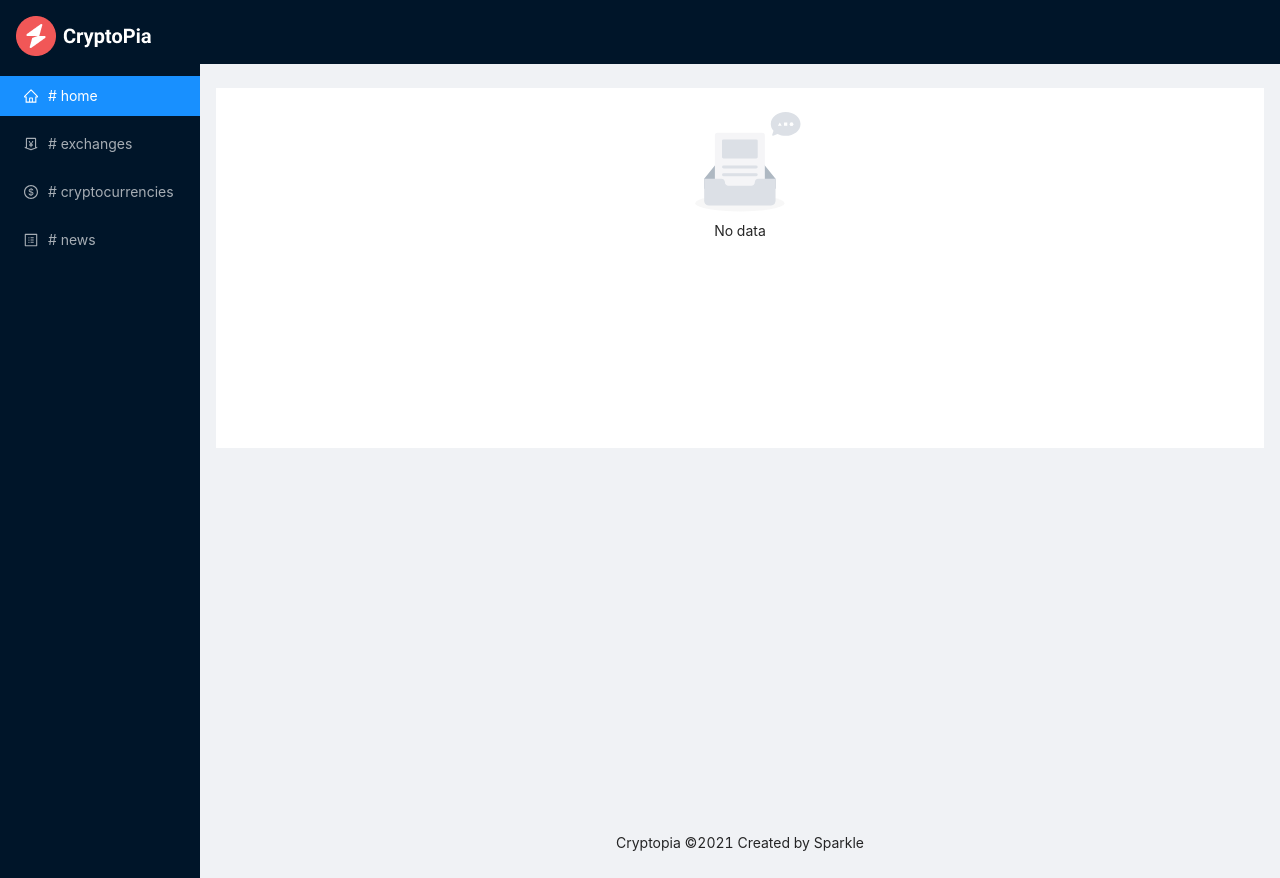
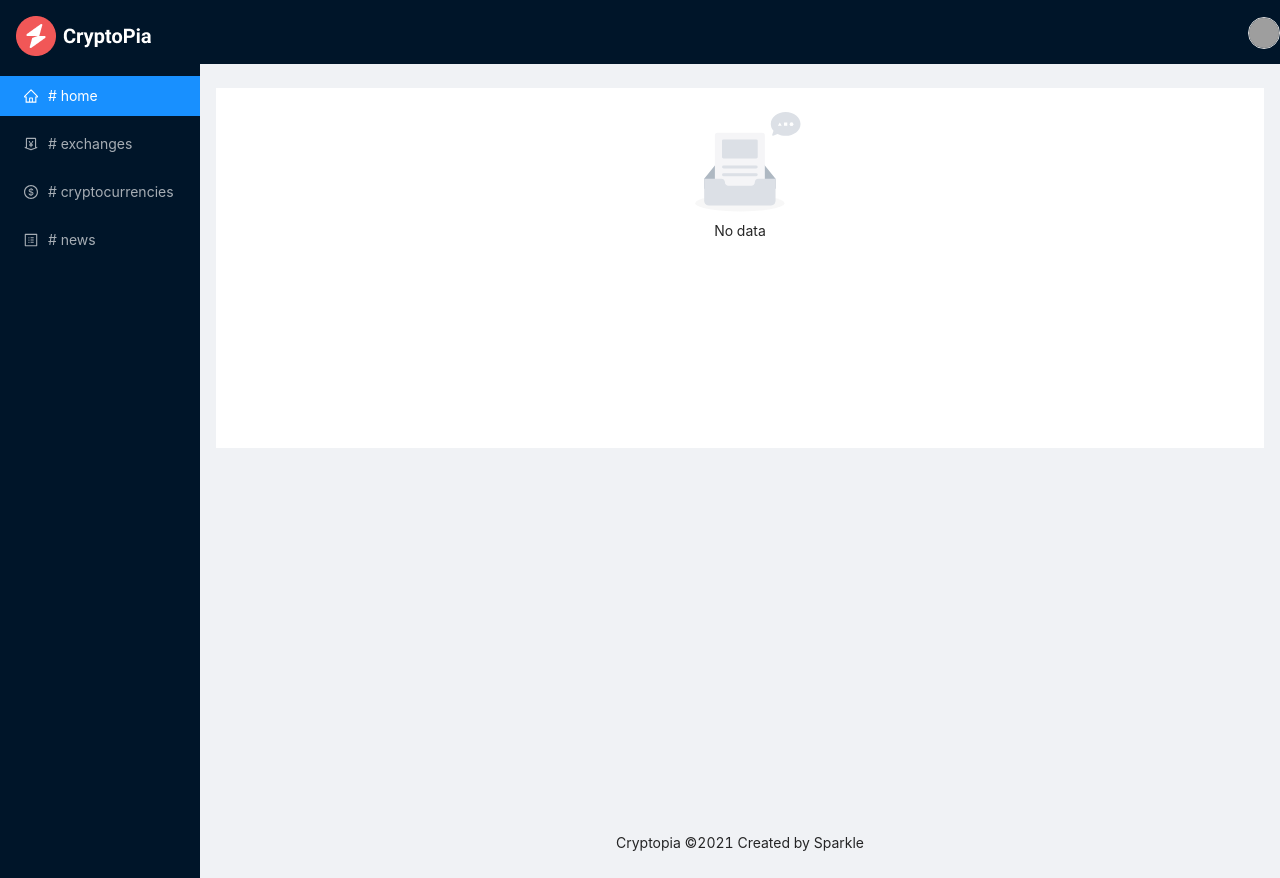
Before and after one commit to sparkle666/Cryptopia, a React (Create React App) app: page /home in a window 1280 px wide. Built offline with nearby package versions, Linux system fonts and the light colour scheme; no server answers; grey boxes are pictures that could not be loaded.

Commit message:
added a profile avatar

```diff
--- a/src/App.css
+++ b/src/App.css
@@ -40,7 +40,17 @@
     justify-content: center;
     align-items: center;
   }
-
+  .flex-container-nav{
+    display: flex;
+    justify-content: end;
+  }
+  .layout-avatar {
+    margin: 6px 10px 0 0;
+    border: 1px solid rgb(224, 224, 224);
+  }
+  .layout-avatar:hover {
+    border: 1px solid rgb(194, 194, 194);
+  }
   .content-area::-webkit-scrollbar { /* WebKit */
     width: 0;
     height: 0;
--- a/src/components/Layout.js
+++ b/src/components/Layout.js
@@ -1,7 +1,7 @@
 import React from "react";
 import "antd/dist/antd.css";
 import "../App.css";
-import { Layout, Menu } from "antd";
+import { Layout, Menu, Avatar, Dropdown } from "antd";
 import { HomeOutlined, MoneyCollectOutlined, ProfileOutlined, DollarOutlined }
 from "@ant-design/icons";
 import { Link, useLocation } from "react-router-dom";
@@ -29,6 +29,18 @@ export const LayoutMain = () => {
   //   setCollapsed = true;
   // };
   var compo;
+  // menu items for dropdown
+  const menu = (
+    <Menu>
+      <Menu.Item>
+        <a>Profile</a>
+      </Menu.Item>
+      <Menu.Item>
+        <a>Sign Out</a>
+      </Menu.Item>
+    </Menu>
+  )
+
   if (path === "/home" || path === "/") {
     compo = <Home />;
     // setSelectedKey([1])
@@ -80,6 +92,13 @@ export const LayoutMain = () => {
           className="site-layout-sub-header-background"
           style={{ padding: 0 }}
         >
+          <div className="flex-container-nav">
+            <div>
+              <Dropdown overlay = {menu} placeholder = 'bottomCenter'>
+                <Avatar src="https://joeschmoe.io/api/v1/random" className = 'layout-avatar'/>
+              </Dropdown>
+            </div>
+          </div>
         </Header>
         <Content style={{ margin: "24px 16px 0",  }} className = "content-area">
           <div
```
